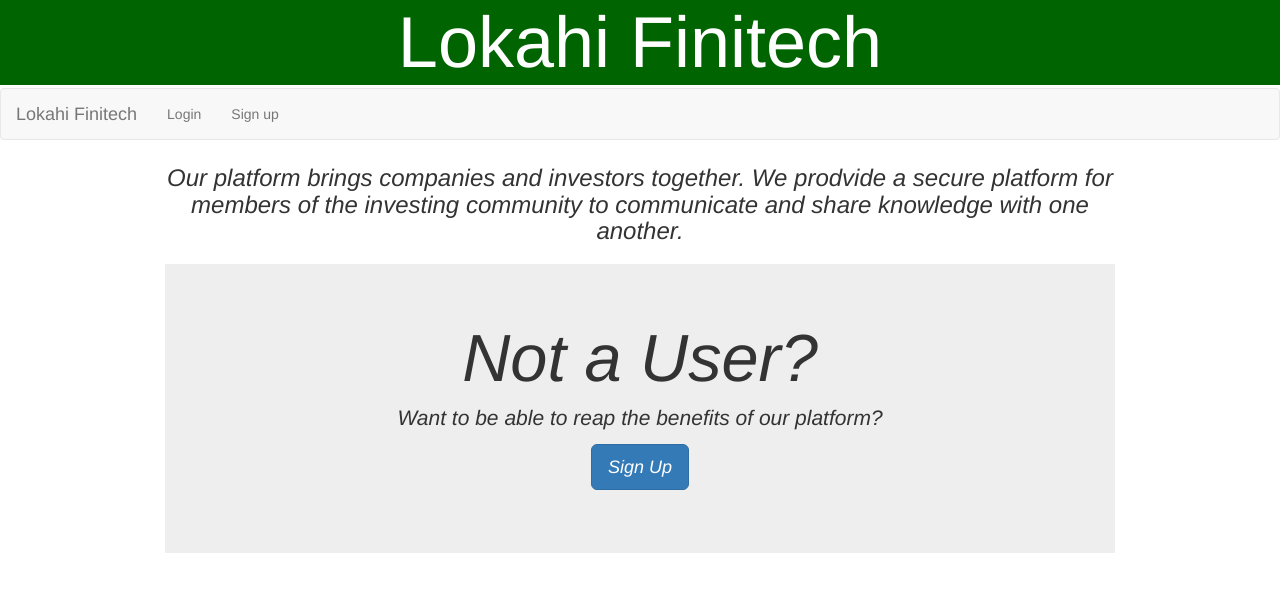
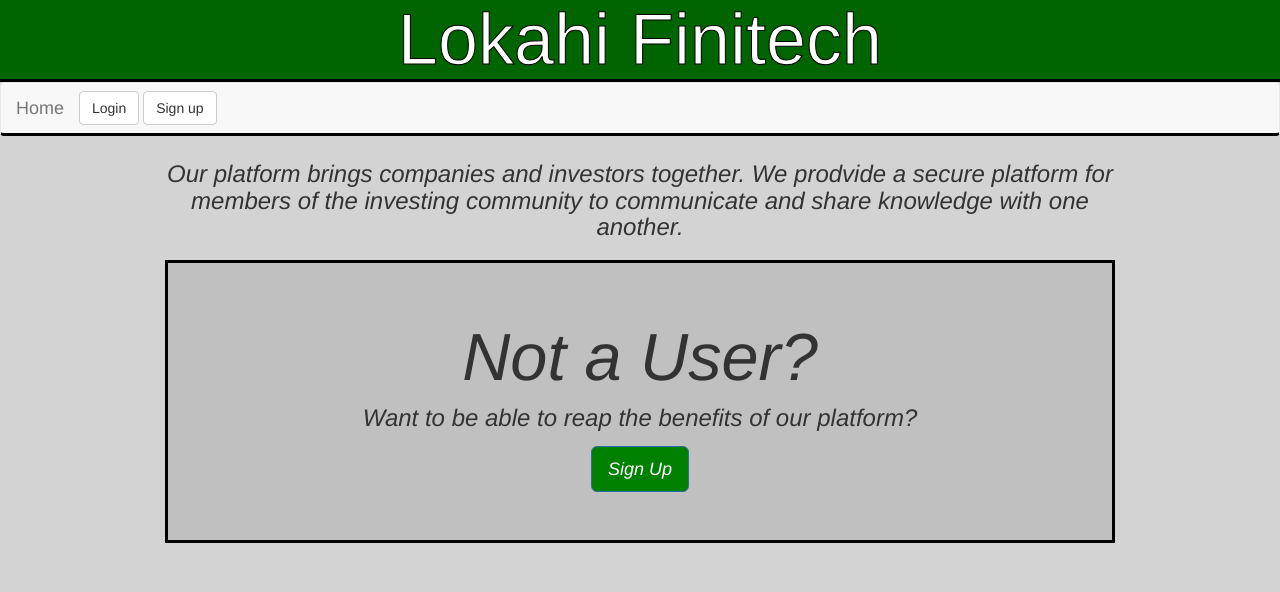
Before and after one commit to lane-s/cs3240-s17-team26, a Django app: template dev/Fintech/templates/splash.html in a window 1280 px wide. Shown: the top 592 px of the page. Run offline with Django 3.2, Linux system fonts and the light colour scheme; the template is opened without the code that fills it, so the values that code supplies are empty; some libraries are stand-ins or nearby versions.

Commit message:
CSS for landing page

```diff
--- a/dev/Fintech/Fintech/static/css/landingpage.css
+++ b/dev/Fintech/Fintech/static/css/landingpage.css
@@ -4,8 +4,8 @@ h1 {
     font-size: 72px;
     background-color: darkgreen;
     color: white;
-    border-bottom: 3px solid white;
-    padding: 3px;
+    border-bottom: 3px solid black;
+    -webkit-text-stroke: 1px black;
 }
 
 h3 {
@@ -22,3 +22,14 @@ h4 {
     font-size: 50pt;
 
 }
+
+p1{
+    text-align: center;
+    width: 75%;
+    padding: 5px;
+}
+
+p2{
+    align-content: center;
+    padding: 5px;
+}
--- a/dev/Fintech/templates/index.html
+++ b/dev/Fintech/templates/index.html
@@ -15,27 +15,20 @@
     <link rel="stylesheet" href="{% static 'css/landingpage.css' %}">
 </head>
 
-<body>
+<body style="background-color: lightgrey">
 <h1>Lokahi Finitech</h1>
-<nav class="navbar navbar-default">
+<nav class="navbar navbar-default" id="bar" style="border-bottom: 3px solid black;">
     <div class="container-fluid">
         <!-- Brand and toggle get grouped for better mobile display -->
         <div class="navbar-header">
-            <button type="button" class="navbar-toggle collapsed" data-toggle="collapse"
-                    data-target="#bs-example-navbar-collapse-1" aria-expanded="false">
-                <span class="sr-only">Toggle navigation</span>
-                <span class="icon-bar"></span>
-                <span class="icon-bar"></span>
-                <span class="icon-bar"></span>
-            </button>
-            <a class="navbar-brand" href="">Lokahi Finitech</a>
+            <a class="navbar-brand" href="">Home</a>
         </div>
 
         <!-- Collect the nav links, forms, and other content for toggling -->
         <div class="collapse navbar-collapse" id="bs-example-navbar-collapse-1">
             <ul class="nav navbar-nav">
-                <li><a href="/login/">Login</a></li>
-                <li><a href="/signup/">Sign up</a></li>
+                <button type="button" class="btn btn-default navbar-btn" href="/login/">Login</button>
+                <button type="button" class="btn btn-default navbar-btn" href="/signup/">Sign up</button>
             </ul>
         </div><!-- /.navbar-collapse -->
     </div><!-- /.container-fluid -->
--- a/dev/Fintech/templates/splash.html
+++ b/dev/Fintech/templates/splash.html
@@ -6,9 +6,16 @@
         investing community to communicate and share knowledge with one another.
         <h3>
 
-            <div class="jumbotron">
+            <div class="jumbotron" id="signup_jumbo">
+                <style>
+                    #signup_jumbo {
+                        border: 3px solid black;
+                        background-color: silver;
+                    }
+                </style>
                 <h4>Not a User?</h4>
-                <p>Want to be able to reap the benefits of our platform? </p>
-                <p><a class="btn btn-primary btn-lg" href="/signup/" role="button">Sign Up</a></p>
+                <p1>Want to be able to reap the benefits of our platform? </p1>
+                <p></p>
+                <p2><a style="background-color: green;" class="btn btn-primary btn-lg" href="/signup/" role="button">Sign Up</a></p2>
             </div>
 {% endblock %}
```
